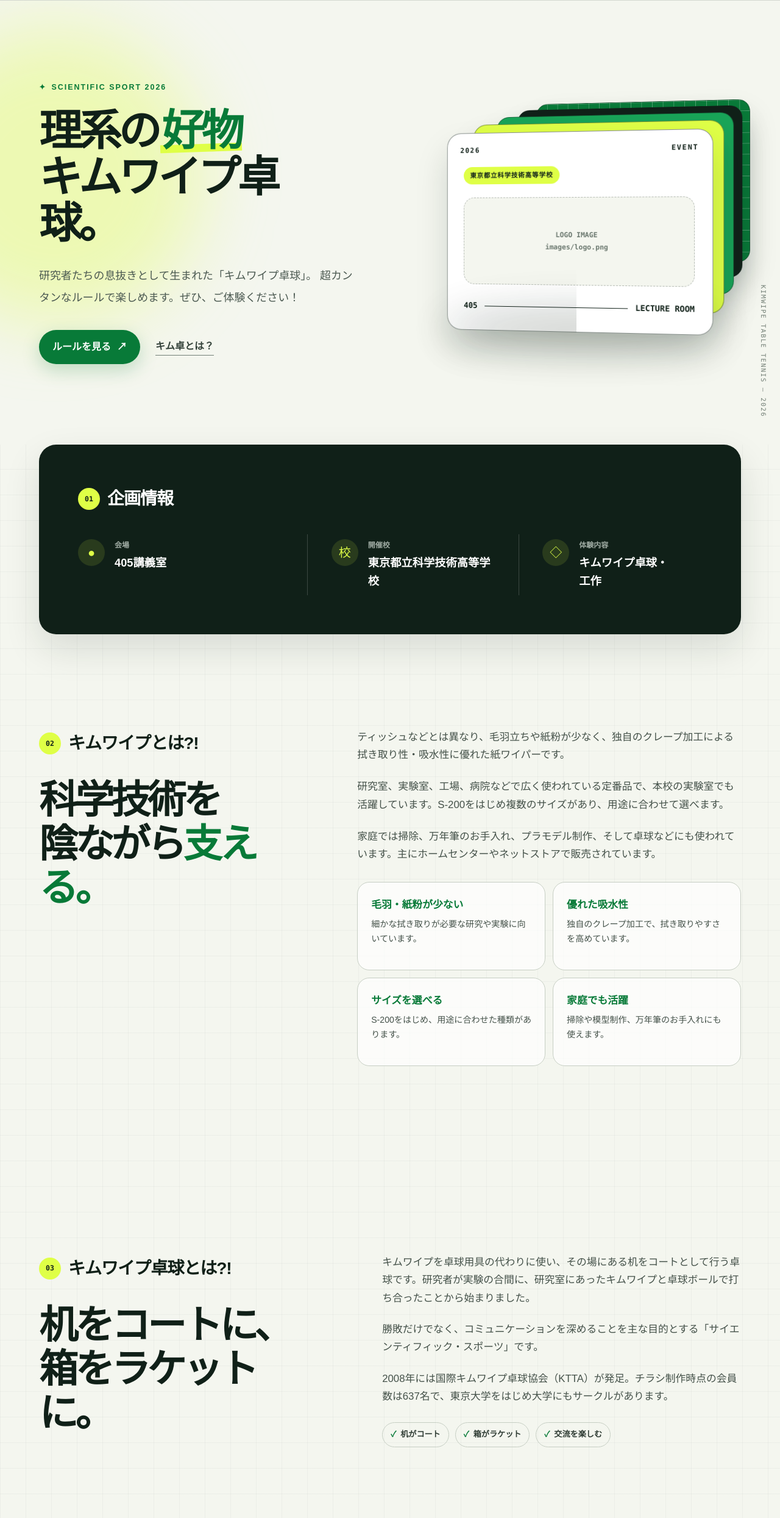
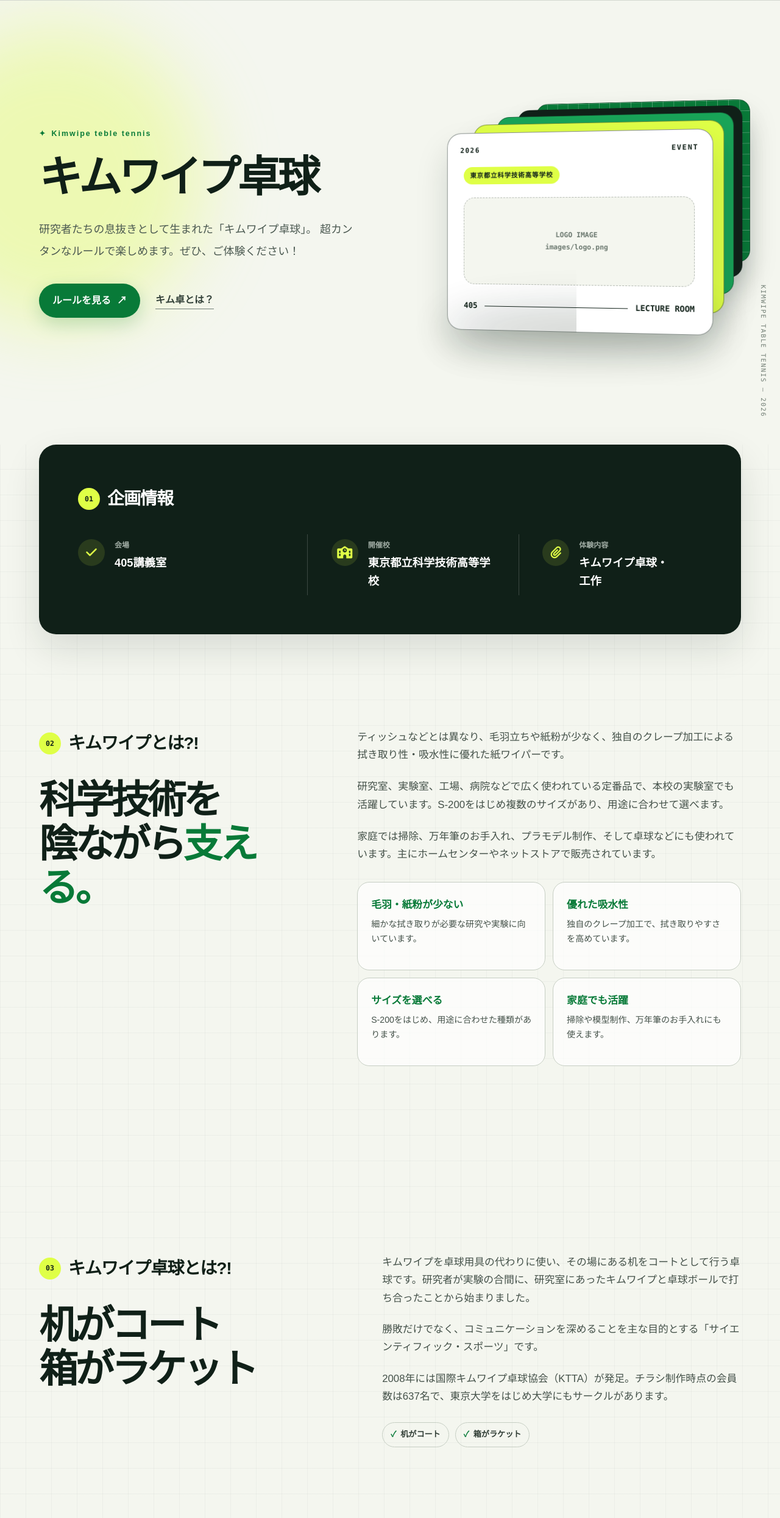
Before and after one commit to tai928/test_, a plain HTML site: page index.html in a window 1280 px wide. Shown: the part 71-2560 px from the top of the page at 61% size. Drawn offline with Linux system fonts and the light colour scheme; no server answers.

Commit message:
Update index.html

```diff
--- a/index.html
+++ b/index.html
@@ -6,6 +6,7 @@
   <meta name="description" content="研究者たちの息抜きとして生まれたサイエンティフィック・スポーツ『キムワイプ卓球』の2026年企画案内です。">
   <title>2026 キムワイプ卓球｜東京都立科学技術高等学校</title>
   <script>document.documentElement.classList.add('js');</script>
+  <link rel="stylesheet" href="https://cdnjs.cloudflare.com/ajax/libs/font-awesome/6.5.0/css/all.min.css">
   <style>
     :root {
       --bg: #f4f6ef;
@@ -981,8 +982,8 @@
   <main id="main">
     <section class="hero" id="top">
       <div class="hero-copy">
-        <p class="eyebrow"><span aria-hidden="true">✦</span> SCIENTIFIC SPORT 2026</p>
-        <h1>理系の<span>好物</span><br>キムワイプ卓球。</h1>
+        <p class="eyebrow"><span aria-hidden="true">✦</span>Kimwipe teble tennis</p>
+        <h1>キムワイプ卓球</h1>
         <p class="hero-description">
           研究者たちの息抜きとして生まれた「キムワイプ卓球」。
           超カンタンなルールで楽しめます。ぜひ、ご体験ください！
@@ -1019,15 +1020,15 @@
       <div class="section-heading"><span>01</span><h2>企画情報</h2></div>
       <div class="info-grid">
         <div class="info-item">
-          <span class="info-icon" aria-hidden="true">●</span>
+          <span class="info-icon" aria-hidden="true"><i class="fa-solid fa-check"></i></span>
           <div><span class="info-label">会場</span><strong>405講義室</strong></div>
         </div>
         <div class="info-item">
-          <span class="info-icon" aria-hidden="true">校</span>
+          <span class="info-icon" aria-hidden="true"><i class="fas fa-school"></i></span>
           <div><span class="info-label">開催校</span><strong>東京都立科学技術高等学校</strong></div>
         </div>
         <div class="info-item">
-          <span class="info-icon" aria-hidden="true">◇</span>
+          <span class="info-icon" aria-hidden="true"><i class="fa-solid fa-paperclip"></i></span>
           <div><span class="info-label">体験内容</span><strong>キムワイプ卓球・工作</strong></div>
         </div>
       </div>
@@ -1054,7 +1055,7 @@
     <section class="about reveal" id="overview">
       <div>
         <div class="section-heading"><span>03</span><h2>キムワイプ卓球とは?!</h2></div>
-        <p class="big-copy">机をコートに、<br>箱をラケットに。</p>
+        <p class="big-copy">机がコート<br>箱がラケット</p>
       </div>
       <div class="about-body">
         <p>キムワイプを卓球用具の代わりに使い、その場にある机をコートとして行う卓球です。研究者が実験の合間に、研究室にあったキムワイプと卓球ボールで打ち合ったことから始まりました。</p>
@@ -1063,7 +1064,6 @@
         <div class="about-points">
           <span><b class="check">✓</b> 机がコート</span>
           <span><b class="check">✓</b> 箱がラケット</span>
-          <span><b class="check">✓</b> 交流を楽しむ</span>
         </div>
       </div>
     </section>
@@ -1083,7 +1083,7 @@
     <section class="craft reveal" id="craft">
       <div>
         <p class="eyebrow"><span aria-hidden="true">✦</span> KIMWIPE CRAFT</p>
-        <h2>キムワイプ工作！</h2>
+        <h2>キムワイプ工作</h2>
         <p>景品として、ミニキムワイプの型紙をご用意しています。景品には限りがあります。</p>
         <p>公式ブランドサイトでは、ほかにもさまざまな工作が紹介されています。ぜひ作ってみてください。</p>
         <a class="header-contact" href="https://pro.crecia.co.jp/kimwipes.html" target="_blank" rel="noopener noreferrer">公式ブランドサイト <span aria-hidden="true">↗</span></a>
```
